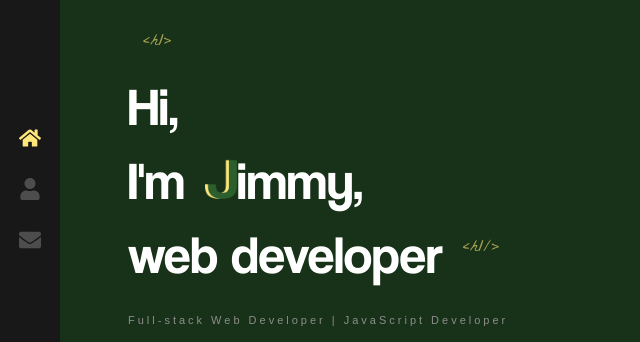
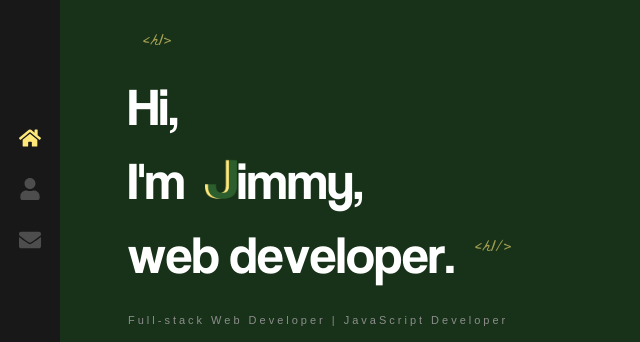
Before and after one commit to jimmyzhng/jimmyzhng, a React (Create React App) app: page / in a window 1280 px wide. Shown: the part 164-506 px from the top of the page, without its empty margins (0-640 px from the left). Built offline with nearby package versions, Linux system fonts and the light colour scheme.

Commit message:
Add animatedLetters component, that adds the animation to the homepage when loaded. Add hover effect

```diff
--- /dev/null
+++ b/src/components/AnimatedLetters/index.js
@@ -0,0 +1,15 @@
+import './index.scss';
+
+// letterClass - the class we want to apply to the characters
+// strArray are the characters themselves
+// index - the starting point that helps us set the delay in the animation
+export default function AnimatedLetters({ letterClass, strArray, index }) {
+  return (
+    <span>
+      {strArray.map((char, i) => (
+        <span key={char + i} className={`${letterClass} _${i + index}`}>
+          {char}
+        </span>
+      ))}
+    </span>);
+}
--- /dev/null
+++ b/src/components/AnimatedLetters/index.scss
@@ -0,0 +1,23 @@
+.text-animate {
+  display: inline-block;
+  opacity: 0;
+  animation: bounceIn 1s 1s;
+  animation-fill-mode: forwards;
+  min-width: 10px;
+}
+
+.text-animate-hover {
+  min-width: 10px;
+  display: inline-block;
+  animation-fill-mode: both;
+
+  &:hover {
+    animation: rubberBand 1s;
+    color: #ffe77a;
+  }
+}
+@for $i from 1 through 35 {
+  .text-animate._#{$i} {
+    animation-delay: #{$i / 10}s;
+  }
+}
--- a/src/components/Home/index.js
+++ b/src/components/Home/index.js
@@ -1,17 +1,37 @@
 import LogoJ from '../../assets/images/logoJC.png';
 import { Link } from 'react-router-dom';
 import './index.scss';
+import AnimatedLetters from '../AnimatedLetters';
+import { useEffect, useState } from 'react';
 
 export default function Home() {
+  const [letterClass, setLetterClass] = useState('text-animate');
+  const nameArray = `immy,`.split('');
+  const jobArray = `web developer.`.split('');
+  // console.log(nameArray);
+
+  useEffect(() => {
+    setTimeout(() => {
+      return setLetterClass('text-animate-hover');
+    }, 4000);
+  }, []);
+
   return (
     <div className="container home-page">
 
       <div className="text-zone">
-        <h1>Hi, <br />I'm
+        <h1>
+          <span className={letterClass}>H</span>
+          <span className={`${letterClass} _12`}>i,</span>
+
+          <br />
+
+          <span className={`${letterClass} _13`}>I</span>
+          <span className={`${letterClass} _14`}>'m</span>
           <img src={LogoJ} alt="developer" />
-          immy,
+          <AnimatedLetters letterClass={letterClass} strArray={nameArray} index={15} />
           <br />
-          web developer
+          <AnimatedLetters letterClass={letterClass} strArray={jobArray} index={20} />
         </h1>
         <h2>Full-stack Web Developer | JavaScript Developer  </h2>
         <Link to="/contact" className='flat-button'>CONTACT ME</Link>
--- a/src/components/Sidebar/index.scss
+++ b/src/components/Sidebar/index.scss
@@ -1,6 +1,3 @@
-* {
-}
-
 .nav-bar {
   background: #181818;
   width: 60px;
```
